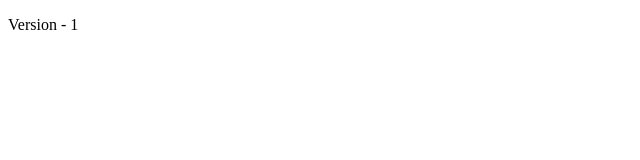
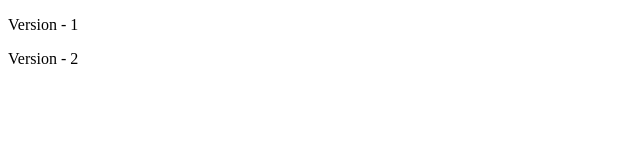
Before and after one commit to kathir02201/gitPracticeA, a plain HTML site: page index.html in a window 1280 px wide. Shown: the full height of the page, 0-640 px from the left. Drawn offline with Linux system fonts and the light colour scheme.

Commit message:
version 2

```diff
--- a/index.html
+++ b/index.html
@@ -7,5 +7,6 @@
 </head>
 <body>
     <p>Version - 1</p>
+    <p>Version - 2</p>
 </body>
 </html>
```
